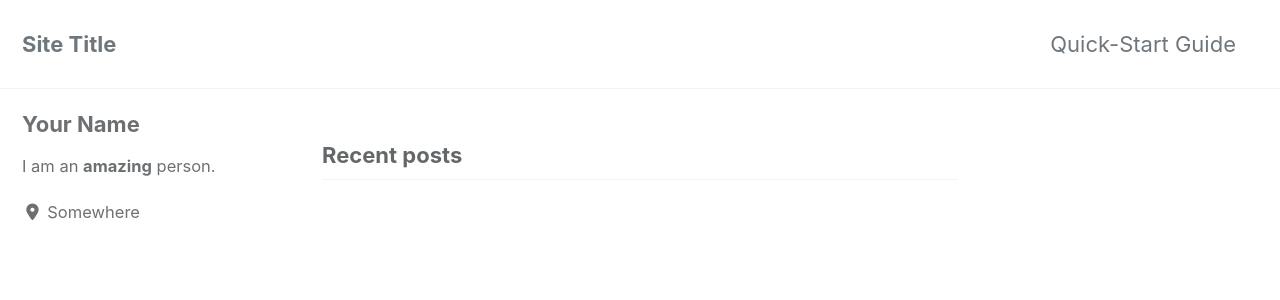
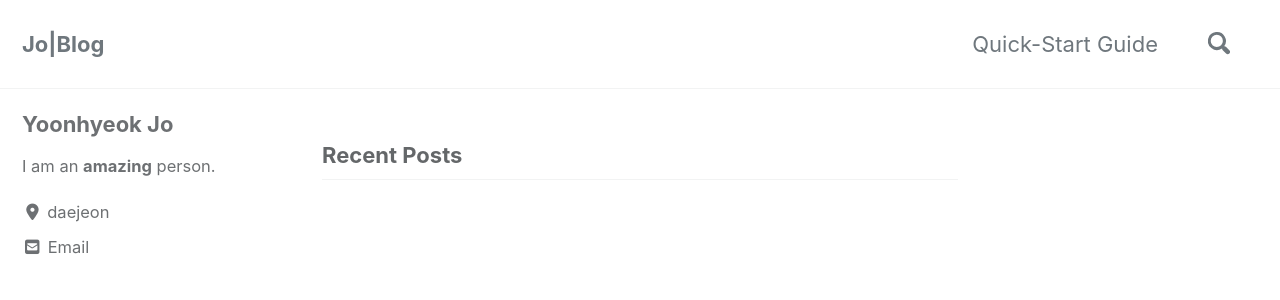
Before and after one commit to JoYunHyeok/blog, a Jekyll site: the page built from index.html, in a window 1280 px wide and 900 px high. Shown: the top 300 px of the window. Built offline with Jekyll 4.4.1, drawn with Linux system fonts in a browser that asks for light colours; cached includes are drawn as plain includes; nearby versions of some CDN libraries; the list of posts is cut into pages by our own code; some of the changed text lies outside the part shown.

Commit message:
Update _config.yml

```diff
--- a/_config.yml
+++ b/_config.yml
@@ -15,15 +15,15 @@
 minimal_mistakes_skin    : "default" # "air", "aqua", "contrast", "dark", "dirt", "neon", "mint", "plum", "sunrise"
 
 # Site Settings
-locale                   : "en-US"
-title                    : "Site Title"
+locale                   : "Ko"
+title                    : "Jo|Blog"
 title_separator          : "-"
 subtitle                 : # site tagline that appears below site title in masthead
-name                     : "Your Name"
-description              : "An amazing website."
-url                      : # the base hostname & protocol for your site e.g. "https://mmistakes.github.io"
+name                     : "Yoonhyeok Jo"
+description              : "Uploads my study contents"
+url                      : "https://joyunhyeok.github.io/blog/" # the base hostname & protocol for your site e.g. "https://mmistakes.github.io"
 baseurl                  : "/blog"# the subpath of your site, e.g. "/blog"
-repository               : # GitHub username/repo-name e.g. "mmistakes/minimal-mistakes"
+repository               : "https://github.com/JoYunHyeok/blog" # GitHub username/repo-name e.g. "mmistakes/minimal-mistakes"
 teaser                   : # path of fallback teaser image, e.g. "/assets/images/500x300.png"
 logo                     : # path of logo image to display in the masthead, e.g. "/assets/images/88x88.png"
 masthead_title           : # overrides the website title displayed in the masthead, use " " for no title
@@ -51,7 +51,7 @@ reCaptcha:
   secret                 :
 atom_feed:
   path                   : # blank (default) uses feed.xml
-search                   : # true, false (default)
+search                   : true # true, false (default)
 search_full_content      : # true, false (default)
 search_provider          : # lunr (default), algolia, google
 algolia:
@@ -93,11 +93,11 @@ analytics:
 
 # Site Author
 author:
-  name             : "Your Name"
+  name             : "Yoonhyeok Jo"
   avatar           : # path of avatar image, e.g. "/assets/images/bio-photo.jpg"
   bio              : "I am an **amazing** person."
-  location         : "Somewhere"
-  email            :
+  location         : "daejeon"
+  email            :  "joyoonhyeock1010@gmail.com"
   links:
     - label: "Email"
       icon: "fas fa-fw fa-envelope-square"
@@ -275,7 +275,7 @@ defaults:
     values:
       layout: single
       author_profile: true
-      read_time: true
-      comments: # true
+      read_time: false
+      comments: true
       share: true
       related: true
```
